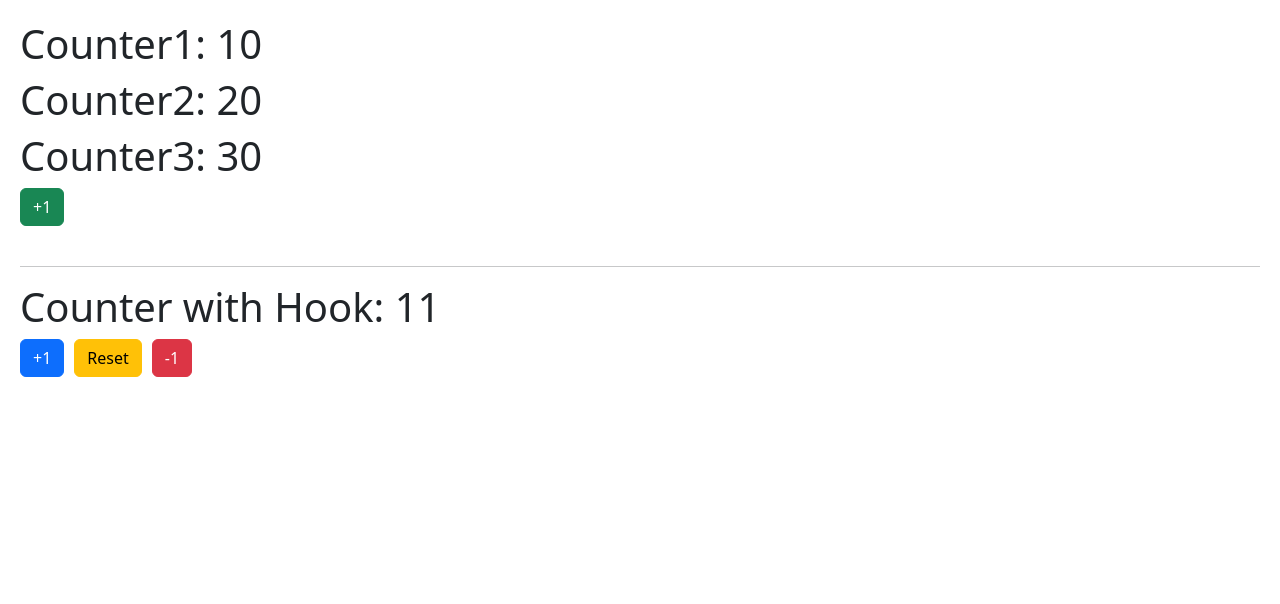
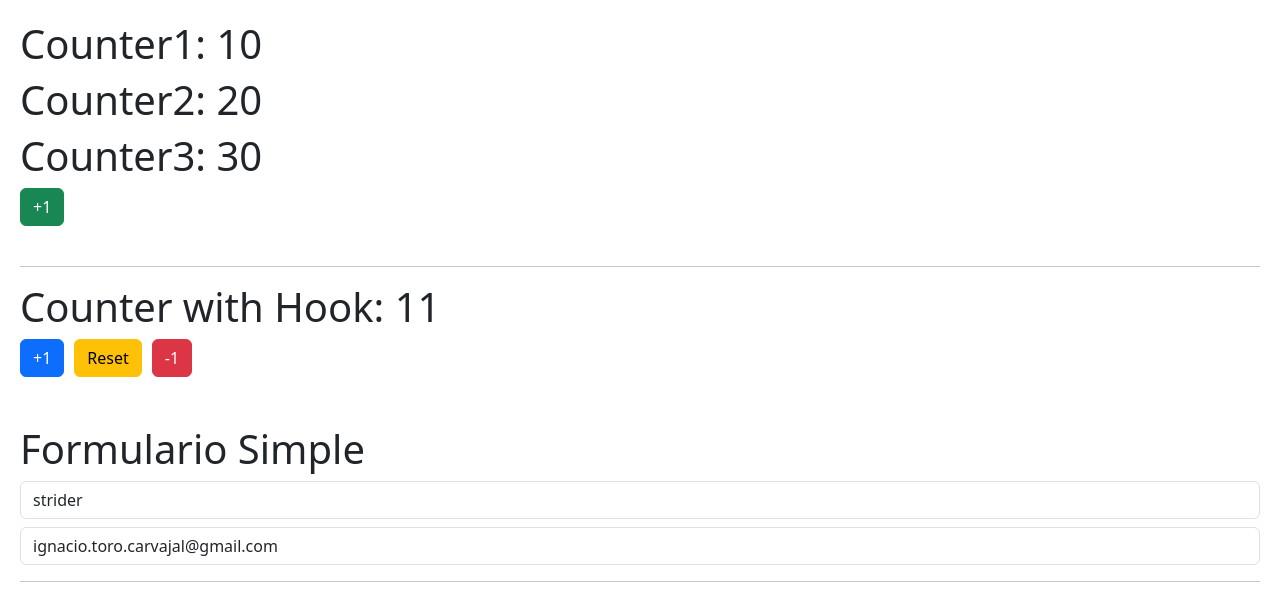
Before and after one commit to IgnacioToroC/react-hookApp, a React (Vite) app: page / in a window 1280 px wide. Shown: the top 604 px of the page. Built offline with nearby package versions, Linux system fonts and the light colour scheme.

Commit message:
use efect

```diff
--- /dev/null
+++ b/src/02-useEffect/SimpleForm.jsx
@@ -0,0 +1,56 @@
+import { useEffect, useState } from "react"
+
+
+export const SimpleForm = () => {
+
+    const [formState, setFormState] = useState({
+        username:'strider',
+        email:'ignacio.toro.carvajal@gmail.com'
+    })
+
+    const { username, email } = formState;
+
+    const onInputchange = ({ target }) => {
+        const { name, value } = target;
+
+        setFormState({
+            ...formState,
+            [name]: value,
+        });
+
+    }
+
+    useEffect( () => {
+
+        console.log('useeffect called')
+    });
+
+
+    return (
+        <>
+        <br />
+        <br />
+        <br />
+            <h1>Formulario Simple</h1>
+
+            <input
+                    type="text"
+                    className="form-control"
+                    placeholder="Username"
+                    name="username"
+                    value={ username }
+                    onChange={ onInputchange }
+            />
+            <input
+                    type="email"
+                    className="form-control mt-2"
+                    placeholder="ignacio.toro.carvajal@gmail.com"
+                    name="email"
+                    value={ email }
+                    onChange={ onInputchange }
+            />
+            <hr />
+
+        </>
+    )
+}
--- a/src/hooks/useCounter.js
+++ b/src/hooks/useCounter.js
@@ -15,8 +15,6 @@
         }else{
             setCounter( valor );
         };
-
-
     };
 
     const reset = () => {
--- a/src/main.jsx
+++ b/src/main.jsx
@@ -4,11 +4,13 @@
 //import { HooksApp } from './HooksApp';
 import { CounterApp } from './01-useState/CounterApp';
 import { CounterWithCustomHook } from './01-useState/CounterWithCustomHook';
+import { SimpleForm } from './02-useEffect/SimpleForm';
 
 ReactDOM.createRoot(document.getElementById('root')).render(
   <React.StrictMode>
     {/* <HooksApp /> */}
     <CounterApp  />
     <CounterWithCustomHook />
+    <SimpleForm />
   </React.StrictMode>,
 )
```
